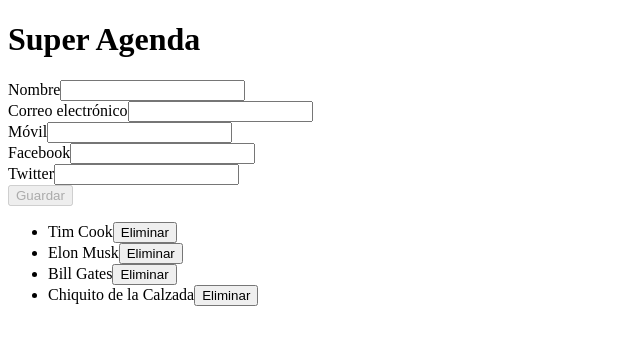
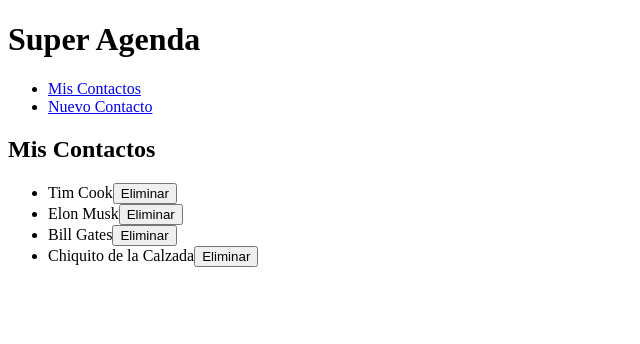
Before and after one commit to guajar/kc-angular4, an Angular app: page /mis-contactos in a window 1280 px wide. Shown: the top 344 px of the page, without its empty margins (0-640 px from the left). Built offline with nearby package versions, Linux system fonts and the light colour scheme.

Commit message:
Convertimos nuestra app en Single Page Application

```diff
--- a/src/app/app.component.html
+++ b/src/app/app.component.html
@@ -1,16 +1,18 @@
-<h1>
-  <!-- Cuando utilizamos {{ }} estamos sincronizando la vista de el modelo -->
-  {{ _title }}
-</h1>
+<!-- Título -->
+<h1>Super Agenda</h1>
 
-<!-- Formulario de alta de contactos -->
-<formulario-alta
-  (alCrearContacto)="darAltaContacto($event)">
-</formulario-alta>
+<!-- Barra navegación -->
+<nav>
+  <ul>
+    <li>
+      <!-- Para navegar a una ruta definida desde un template, usamos la directiva RouterLink -->
+      <a routerLink="/mis-contactos">Mis Contactos</a>
+    </li>
+    <li>
+      <a routerLink="/nuevo-contacto">Nuevo Contacto</a>
+    </li>
+  </ul>
+</nav>
 
-<!-- Para instanciar un componente indicamos una etiqueta HTML que responda al
- selector definido en ese componente -->
-<lista-contactos
-  [contactos]="_listaContactos"
-  (alEliminarContacto)="avisarEliminacionContacto($event)">
-</lista-contactos>
+<!-- Zona dinámica -->
+<router-outlet></router-outlet>
--- a/src/app/app.component.ts
+++ b/src/app/app.component.ts
@@ -1,6 +1,4 @@
-import { Component, OnInit } from '@angular/core';
-import { Contacto } from './contacto';
-import { ContactoService } from './contacto.service';
+import { Component } from '@angular/core';
 
 @Component({
   // Selector CSS del elemento donde se instanciará el componente
@@ -10,38 +8,4 @@
   // Ruta al CSS correspondiente al componente
   styleUrls: ['./app.component.css']
 })
-export class AppComponent implements OnInit {
-
-  // Los atributos de clase no necesitan ser definidos con 'let.
-  // Aunque los atributos se marquen como privados, siguen siendo
-  // visibles para el template.
-  private _title: string;
-  private _listaContactos: Contacto[];
-
-  // Para hacer una inyección de dependencia debemos indicar en el
-  // constructor de una clase un parámetro tipado precisamente con
-  // el servicio que queremos usar. Además debemos añadir siempre el modificador
-  // de acceso.
-  constructor(private _contactoService: ContactoService) { }
-
-  // Este método es de obligatoria implementación cuando usamos la inerfaz OnInit.
-  // Puesto que no retorna nada, podemos anotarlo como 'void'.
-  // Este método se ejecuta al instanciarse la clase 'AppComponent'.
-  ngOnInit(): void {
-    this._title = 'Super Agenda';
-    this._listaContactos = this._contactoService.obtenerContactos();
-  }
-
-  avisarEliminacionContacto(contacto: Contacto): void {
-   if (confirm(`¿Estás seguro de querer eliminar a ${contacto.nombre}?`)) {
-      this._contactoService.eliminarContacto(contacto);
-      this._listaContactos = this._contactoService.obtenerContactos();
-    }
-  }
-
-  // Este manejador se encarga de crear nuevos contactos en la app
-  darAltaContacto(contacto: Contacto): void {
-    this._contactoService.crearContacto(contacto);
-    this._listaContactos = this._contactoService.obtenerContactos();
-  }
-}
+export class AppComponent { }
--- /dev/null
+++ b/src/app/mis-contactos/mis-contactos.component.html
@@ -0,0 +1,10 @@
+<h2>
+  Mis Contactos
+</h2>
+
+<!-- Para instanciar un componente indicamos una etiqueta HTML que responda al
+ selector definido en ese componente -->
+<lista-contactos
+  [contactos]="_listaContactos"
+  (alEliminarContacto)="avisarEliminacionContacto($event)">
+</lista-contactos>
--- /dev/null
+++ b/src/app/mis-contactos/mis-contactos.component.ts
@@ -0,0 +1,34 @@
+import { Component, OnInit } from '@angular/core';
+import { Contacto } from '../contacto';
+import { ContactoService } from '../contacto.service';
+
+@Component({
+  selector: 'app-mis-contactos',
+  templateUrl: './mis-contactos.component.html',
+  styleUrls: ['./mis-contactos.component.css']
+})
+export class MisContactosComponent implements OnInit {
+
+  private _listaContactos: Contacto[];
+
+  // Para hacer una inyección de dependencia debemos indicar en el
+  // constructor de una clase un parámetro tipado precisamente con
+  // el servicio que queremos usar. Además debemos añadir siempre el modificador
+  // de acceso.
+  constructor(private _contactoService: ContactoService) { }
+
+  // Este método es de obligatoria implementación cuando usamos la inerfaz OnInit.
+  // Puesto que no retorna nada, podemos anotarlo como 'void'.
+  // Este método se ejecuta al instanciarse la clase 'AppComponent'.
+  ngOnInit() {
+    this._listaContactos = this._contactoService.obtenerContactos();
+  }
+
+  avisarEliminacionContacto(contacto: Contacto): void {
+    if (confirm(`¿Estás seguro de querer eliminar a ${contacto.nombre}?`)) {
+      this._contactoService.eliminarContacto(contacto);
+      this._listaContactos = this._contactoService.obtenerContactos();
+    }
+  }
+
+}
--- /dev/null
+++ b/src/app/nuevo-contacto/nuevo-contacto.component.html
@@ -0,0 +1,6 @@
+<h2>Nuevo Contacto</h2>
+
+<!-- Formulario de alta de contactos -->
+<formulario-alta
+  (alCrearContacto)="darAltaContacto($event)">
+</formulario-alta>
--- /dev/null
+++ b/src/app/nuevo-contacto/nuevo-contacto.component.ts
@@ -0,0 +1,31 @@
+import { Component, OnInit } from '@angular/core';
+import { Contacto } from '../contacto';
+import { ContactoService } from '../contacto.service';
+import { Router } from '@angular/router';
+
+@Component({
+  selector: 'app-nuevo-contacto',
+  templateUrl: './nuevo-contacto.component.html',
+  styleUrls: ['./nuevo-contacto.component.css']
+})
+export class NuevoContactoComponent implements OnInit {
+
+  // Para hacer una inyección de dependencia debemos indicar en el
+  // constructor de una clase un parámetro tipado precisamente con
+  // el servicio que queremos usar. Además debemos añadir siempre el modificador
+  // de acceso.
+  constructor(
+    private _contactoService: ContactoService,
+    private _router: Router) { }
+
+  ngOnInit() {
+  }
+
+  // Este manejador se encarga de crear nuevos contactos en la app
+  darAltaContacto(contacto: Contacto): void {
+    this._contactoService.crearContacto(contacto);
+    alert('El contacto se ha creado correctamente');
+    this._router.navigate(['/mis-contactos']);
+  }
+
+}
```
Also changed, not shown: src/app/app-routing/app-routing.module.ts (added, +34 -0 lines), src/app/app.module.ts (+8 -2 lines), src/app/mis-contactos/mis-contactos.component.css (added), src/app/nuevo-contacto/nuevo-contacto.component.css (added), 2 other files (tests, documents, lock files or other folders).
